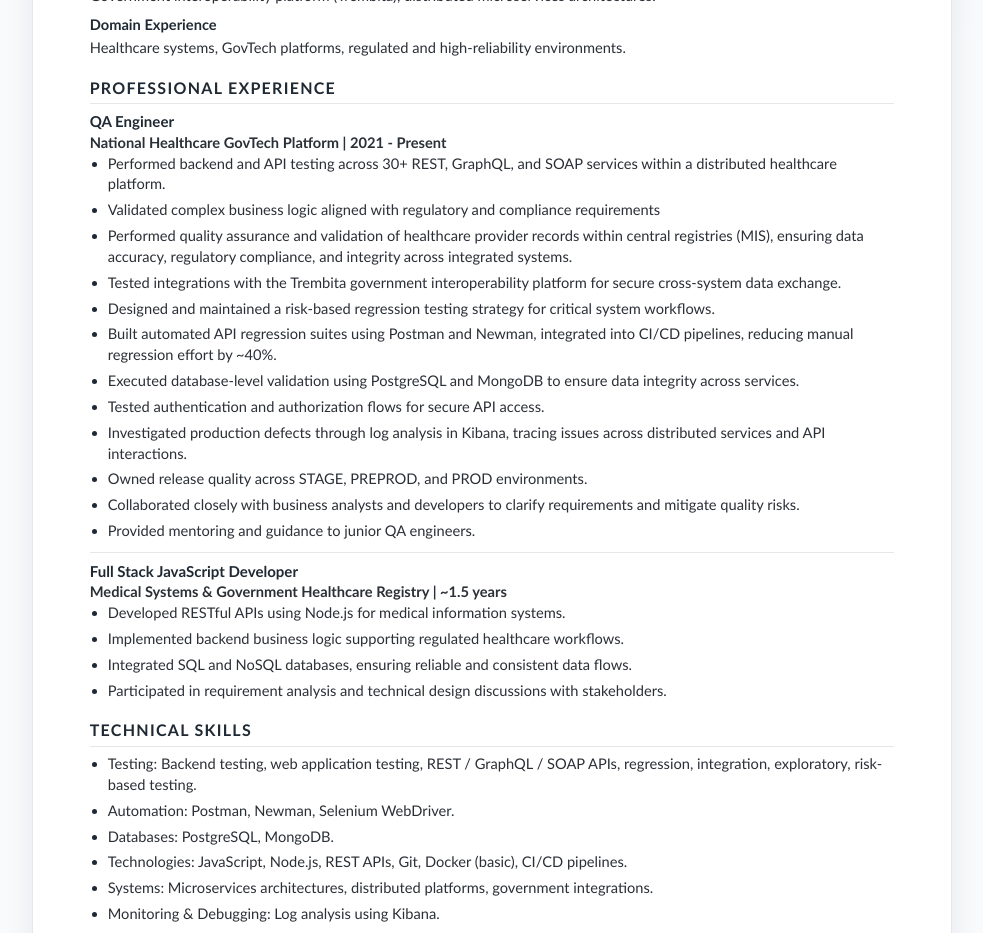
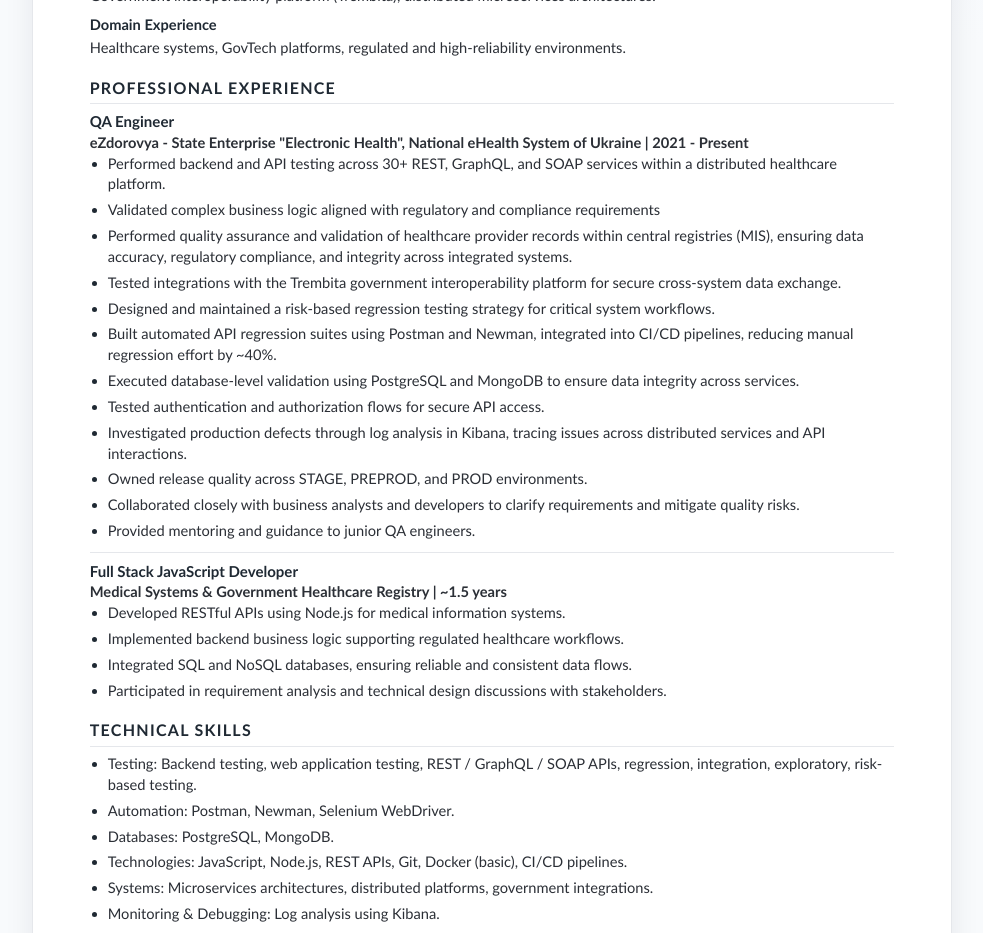
Before and after one commit to almightyWebDvlpr/my_cv, a React (Vite) app: page / in a window 1280 px wide. Shown: the part 900-1833 px from the top of the page, without its empty margins (148-1131 px from the left). Built offline with nearby package versions, Linux system fonts and the light colour scheme.

Commit message:
add work place

```diff
--- a/src/App.jsx
+++ b/src/App.jsx
@@ -97,7 +97,7 @@
       jobs: [
         {
           title: 'QA Engineer',
-          meta: 'National Healthcare GovTech Platform | 2021 - Present',
+          meta: 'eZdorovya - State Enterprise "Electronic Health", National eHealth System of Ukraine | 2021 - Present',
           bullets: [
             'Performed backend and API testing across 30+ REST, GraphQL, and SOAP services within a distributed healthcare platform.',
             'Validated complex business logic aligned with regulatory and compliance requirements',
@@ -198,7 +198,7 @@
       jobs: [
         {
           title: 'QA Engineer',
-          meta: 'National Healthcare GovTech Platform | 2021 - Present',
+          meta: 'eZdorovya - State Enterprise "Electronic Health", National eHealth System of Ukraine | 2021 - Present',
           bullets: [
             'Виконував backend- та API-тестування понад 30 REST, GraphQL і SOAP сервісів у межах розподіленої healthcare-платформи.',
             'Валідував складну бізнес-логіку відповідно до регуляторних і комплаєнс-вимог',
```
